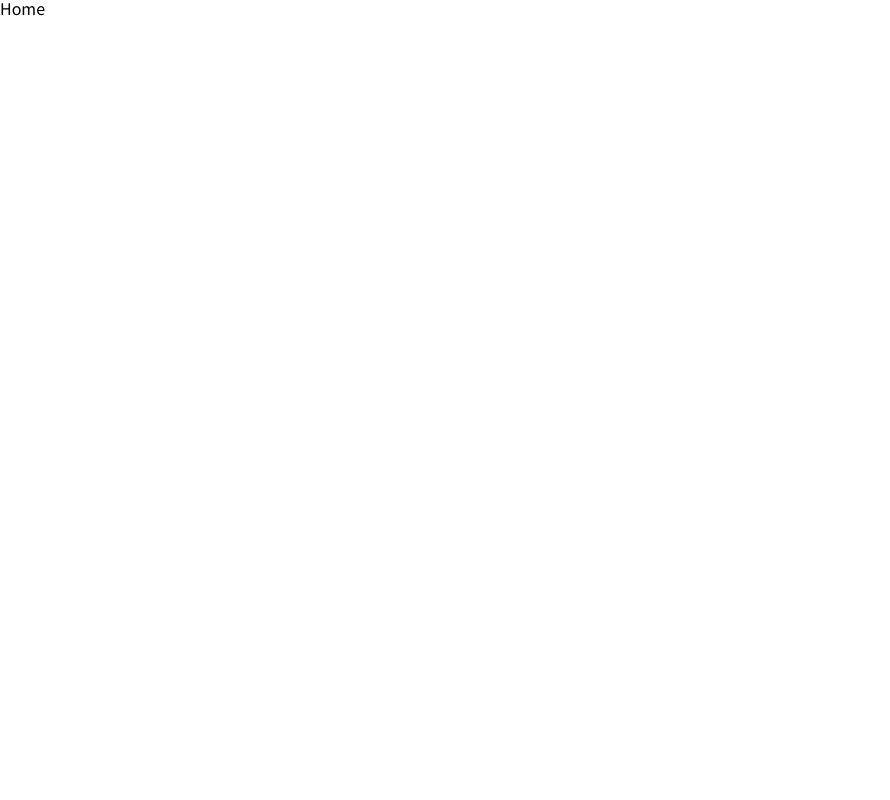
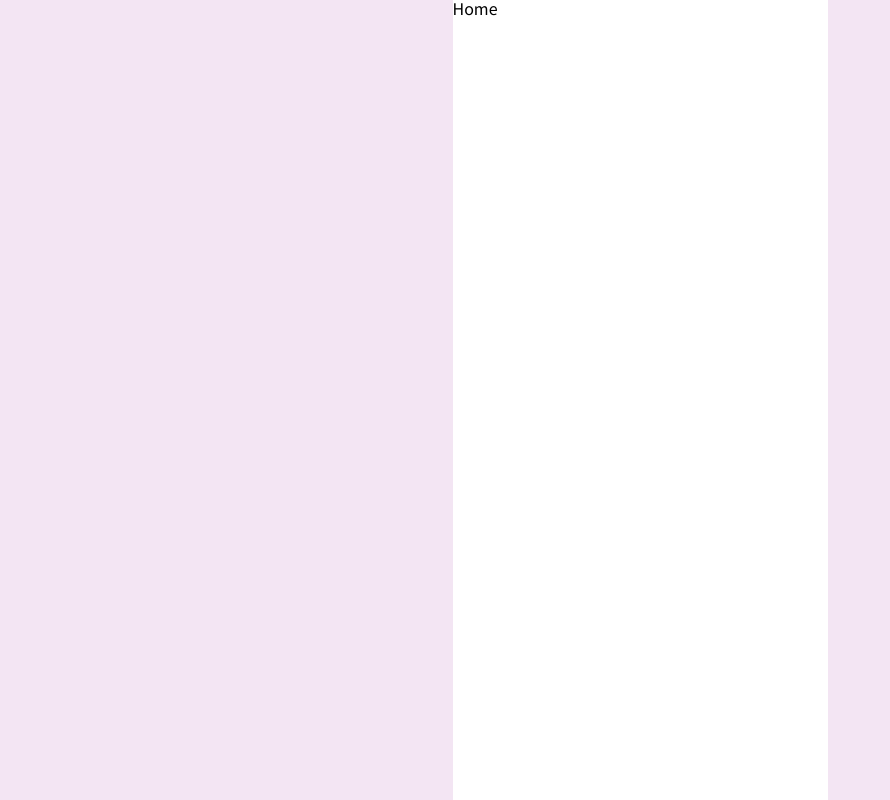
Before and after one commit to spring1826/purpledog-assignment, a Next.js app: page / in a window 1280 px wide. Shown: the whole page, without its empty margins (0-890 px from the left). Built offline with nearby package versions, Linux system fonts and the light colour scheme.

Commit message:
feat: global layout 적용

```diff
--- /dev/null
+++ b/src/components/GlobalLayout/GlobalLayout.style.ts
@@ -0,0 +1,16 @@
+import styled from "styled-components";
+
+export const Wrapper = styled.div`
+  width: 100%;
+  height: 100vh;
+  display: flex;
+  justify-content: center;
+  background-color: rgba(139, 0, 139, 0.1);
+`;
+
+export const Container = styled.div`
+  width: 375px;
+  min-width: 375px;
+  min-width: 375px;
+  background-color: white;
+`;
--- /dev/null
+++ b/src/components/GlobalLayout/GlobalLayout.tsx
@@ -0,0 +1,13 @@
+import * as S from "./GlobalLayout.style";
+
+interface GlobalLayoutProps {
+  children: React.ReactNode;
+}
+
+export const GlobalLayout: React.FC<GlobalLayoutProps> = (props) => {
+  return (
+    <S.Wrapper>
+      <S.Container>{props.children}</S.Container>
+    </S.Wrapper>
+  );
+};
--- a/src/pages/_app.tsx
+++ b/src/pages/_app.tsx
@@ -1,3 +1,4 @@
+import { GlobalLayout } from "@/components/GlobalLayout/GlobalLayout";
 import GlobalStyles from "@/styles/global";
 import type { AppProps } from "next/app";
 
@@ -5,7 +6,9 @@ function MyApp({ Component, pageProps }: AppProps) {
   return (
     <>
       <GlobalStyles />
-      <Component {...pageProps} />
+      <GlobalLayout>
+        <Component {...pageProps} />
+      </GlobalLayout>
     </>
   );
 }
```
